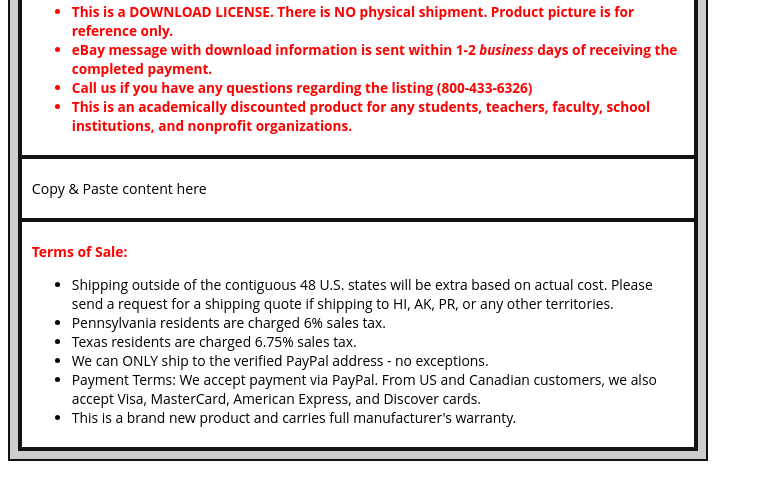
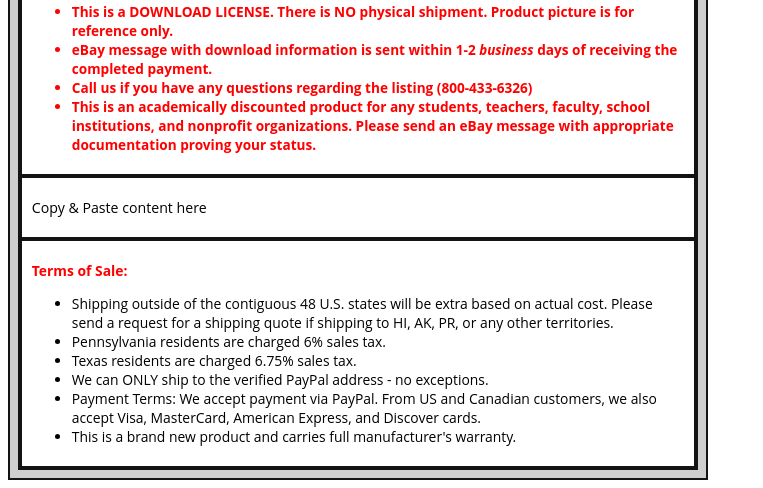
Before and after one commit to mnmilford/ebay-templates, a plain HTML site: page academic_download.html in a window 1280 px wide. Shown: the part 344-832 px from the top of the page, without its empty margins (0-763 px from the left). Drawn offline with Linux system fonts and the light colour scheme.

Commit message:
Add more details to academic requirements

```diff
--- a/academic_download.html
+++ b/academic_download.html
@@ -73,7 +73,7 @@
 					<li><strong>This is a DOWNLOAD LICENSE. There is NO physical shipment. Product picture is for reference only.</strong></li>
 					<li><strong>eBay message with download information is sent within 1-2 <i>business</i> days of receiving the completed payment.</strong></li>
 					<li><strong>Call us if you have any questions regarding the listing (800-433-6326)</strong></li>
-					<li><strong>This is an academically discounted product for any students, teachers, faculty, school institutions, and nonprofit organizations.</strong></li>
+					<li><strong>This is an academically discounted product for any students, teachers, faculty, school institutions, and nonprofit organizations. Please send an eBay message with appropriate documentation proving your status.</strong></li>
 				</ul>
 			</div>
 
```
Also changed, not shown: academic_standard.html (+1 -1 lines), e2genesis_download.html (+1 -1 lines), e2genesis_standard.html (+1 -1 lines), genesis_download.html (+1 -1 lines), genesis_standard.html (+1 -1 lines).
